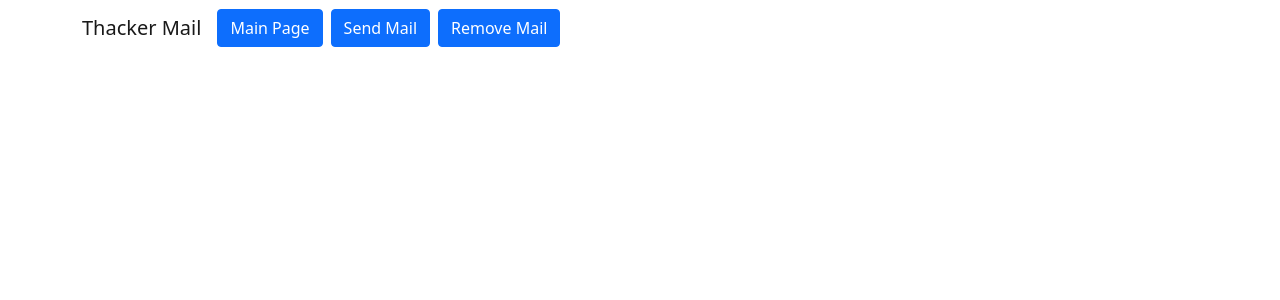
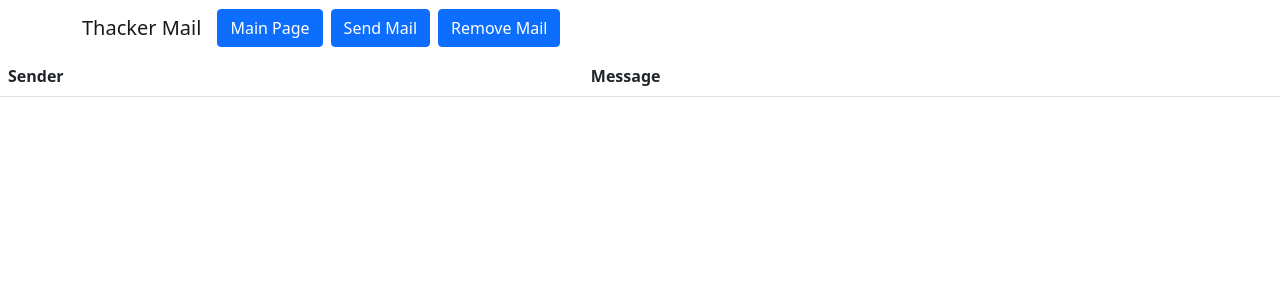
Before and after one commit to cthacker-udel/SnailMailSim, a React (Create React App) app: page /mainpage in a window 1280 px wide. Shown: the top 300 px of the page. Built offline with nearby package versions, Linux system fonts and the light colour scheme.

Commit message:
Added dispatch function and correct dispatch and state load values in App.tsx

```diff
--- a/src/App.tsx
+++ b/src/App.tsx
@@ -1,12 +1,22 @@
 import 'bootstrap/dist/css/bootstrap.min.css';
-import React from 'react';
+import React, { useReducer } from 'react';
 import { MainPage } from './components/MainPage';
 import { BrowserRouter, Routes, Route, Navigate } from "react-router-dom";
 import { SendMailPanel } from './components/panels/SendMailPanel';
 import { RemoveMailPanel } from './components/panels/RemoveMailPanel';
+import { DispatchContext } from './reducer/DispatchContext';
+import { StateContext } from './reducer/StateContext';
+import { MailReducerFunction } from './reducer/MailReducerFunction';
+import { initialState } from './assets/initialState';
 
 function App() {
-  return (
+
+    const [state, dispatch] = useReducer(MailReducerFunction, initialState);
+
+    const dispatchValue = {dispatch};
+    const stateValue = {state};
+
+    return (
         <BrowserRouter>
             <Routes>
                 <Route path="/send-mail" element={
@@ -18,7 +28,11 @@ function App() {
                 }
                 />
                 <Route path="/mainpage" element={
-                    <MainPage />
+                    <DispatchContext.Provider value={dispatchValue}>
+                        <StateContext.Provider value={stateValue}>
+                            <MainPage />
+                        </StateContext.Provider>
+                    </DispatchContext.Provider>
                 }
                 />
                 <Route path="*" element={
--- a/src/components/MainPage.tsx
+++ b/src/components/MainPage.tsx
@@ -1,4 +1,5 @@
 import React from "react";
+import { MainMailDisplayPanel } from "./panels/MainMailDisplayPanel";
 import { MainPageNavbar } from "./util/MainPageNavbar";
 
 export const MainPage = () => {
@@ -6,6 +7,7 @@ export const MainPage = () => {
     return(
         <>
             <MainPageNavbar />
+            <MainMailDisplayPanel />
         </>
     );
 
--- /dev/null
+++ b/src/components/panels/MainMailDisplayPanel.tsx
@@ -0,0 +1,50 @@
+import React from "react";
+import { Table } from "react-bootstrap";
+import { UseDispatchContext } from "../../reducer/UseDispatchContext";
+import { UseStateContext } from "../../reducer/UseStateContext";
+
+export const MainMailDisplayPanel = (): JSX.Element => {
+
+    const { state } = UseStateContext();
+
+    return(
+        <>
+
+            <Table>
+                <thead>
+                    <tr>
+                        <th>Sender</th>
+                        <th>Message</th>
+                    </tr>
+                </thead>
+                <tbody>
+
+                    {
+                        state.messages.map((eachMessage) => {
+                            return(
+                            <>
+                                <td>{eachMessage.sender}</td>
+                                <td>{eachMessage.message}</td>
+                            </>
+                            );
+                        })
+                    }
+
+                </tbody>
+
+            </Table>
+
+        </>
+
+    );
+
+
+}
+
+/*
+
+
+
+
+
+*/
--- /dev/null
+++ b/src/reducer/MailReducerFunction.tsx
@@ -0,0 +1,16 @@
+import React from "react";
+import { MailAction } from "../interfaces/MailAction";
+import { State } from "../interfaces/State";
+
+
+export const MailReducerFunction = (state: State, action: MailAction): State => {
+
+    switch (action.type) {
+
+        default: {
+            return { ...state };
+        }
+
+    }
+
+}
```
